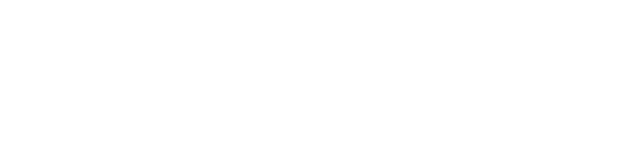
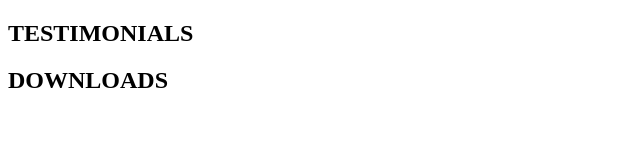
Before and after one commit to Prateeksrt/balaswecha, a plain HTML site: page index.html in a window 1280 px wide. Shown: the whole page, without its empty margins (0-640 px from the left). Drawn offline with Linux system fonts and the light colour scheme.

```diff
--- a/index.html
+++ b/index.html
@@ -3,3 +3,21 @@
   <head></head>
   <title>BalaSwecha</title>
 </html>
+<body>
+  <html>
+    <head>
+      <title>Testimonials</title>
+    </head>
+    <body>
+      <h2>TESTIMONIALS</h2>
+    </body>
+  </html>
+  <html>
+    <head>
+      <title>downloads</title>
+    </head>
+    <body>
+      <h2>DOWNLOADS</h2>
+    </body>
+  </html>
+</body>
```
Also changed, not shown: 3 other files.
